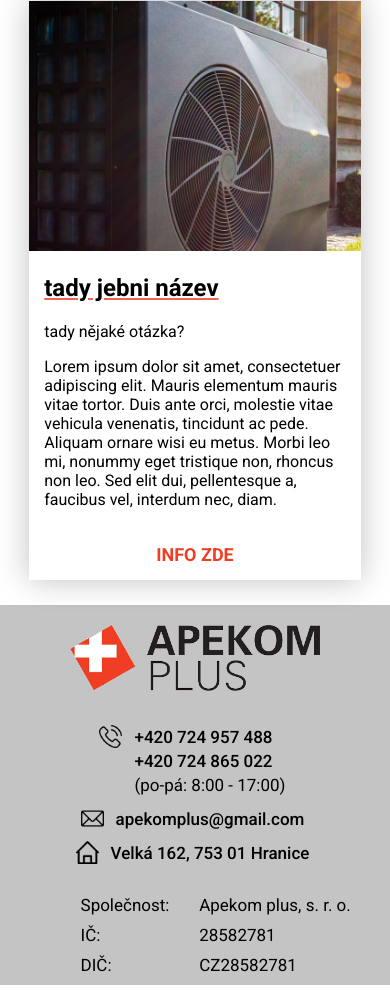
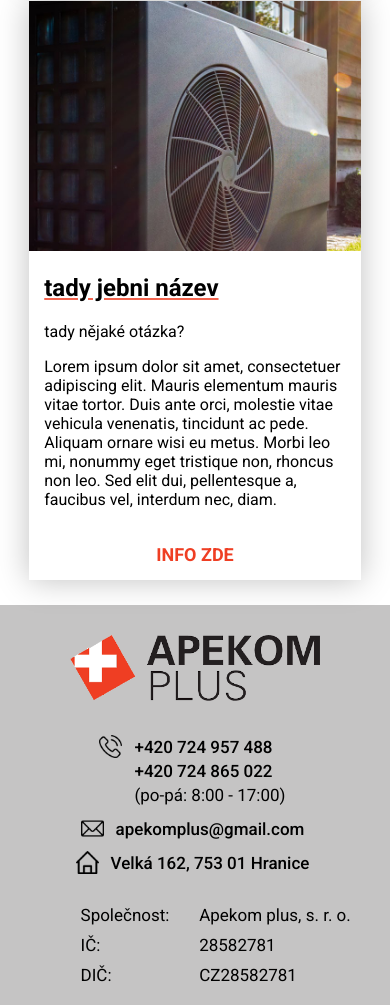
Before and after one commit to losik01/apekom, a plain HTML site: page index.html in a window 390 px wide. Shown: the part 2017-3022 px from the top of the page. Drawn offline with Linux system fonts and the light colour scheme.

Commit message:
Update footer.css

```diff
--- a/footer.css
+++ b/footer.css
@@ -1,10 +1,11 @@
 .footer{
     margin: 0;
     background-color: rgba(197,196,196,255);
-    height: 250px;
+    height: 230px;
     display: grid;
     justify-content: center;
     grid-template-columns: 280px 280px 350px;
+
 }
 
 
@@ -105,12 +106,12 @@
 @media screen and (max-width:900px){
     .footer{
         width: 100%;
-        padding-top: 20px;
-        height: 250px;
+        padding-top: 30px;
+        padding-bottom: 10px;
+        height: auto;
         display: grid;
         justify-content: center;
         grid-template-columns: 1fr;
-        height: auto;
     }
 
     .kontakt-part{
```
